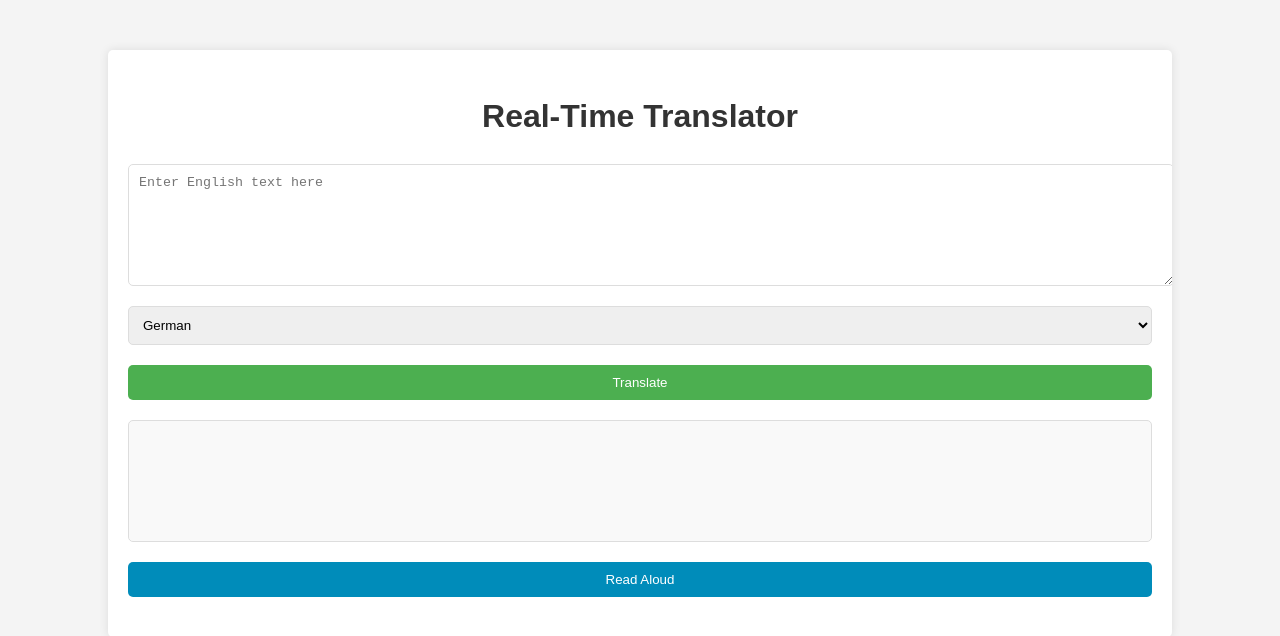
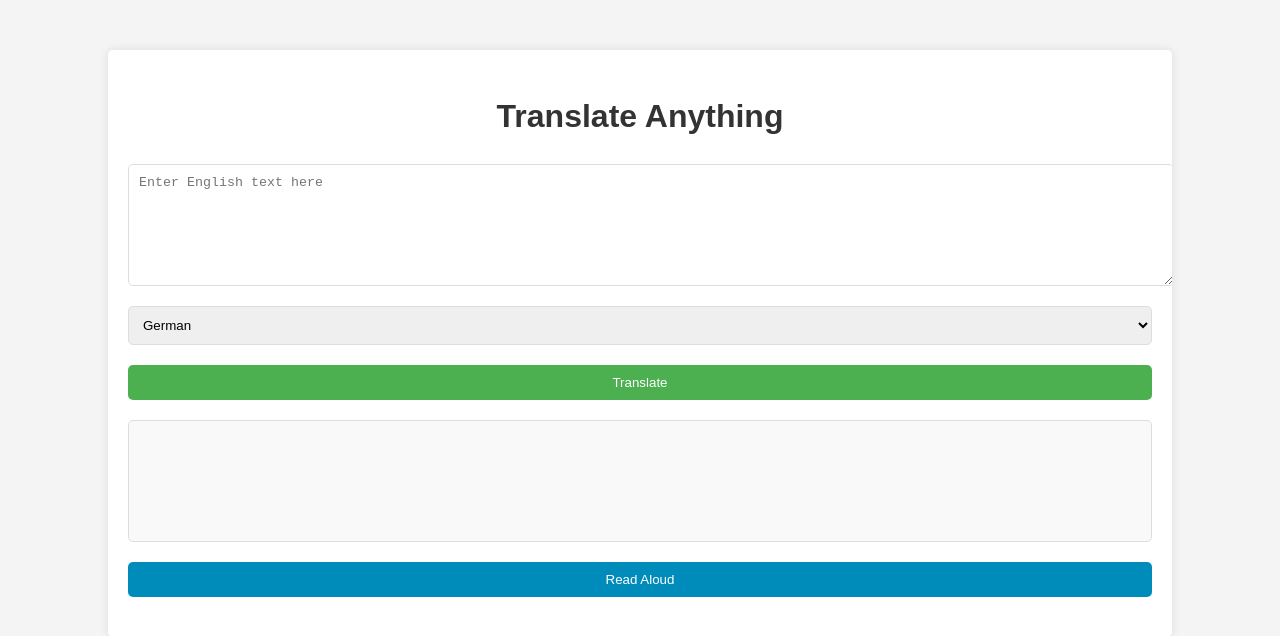
Before and after one commit to GEMS-Gallery/linguavox-019242e89839, a website built with Vite: page frontend/index.html in a window 1280 px wide. Built offline with nearby package versions, Linux system fonts and the light colour scheme; what @dfinity/agent would draw is missing.

Commit message:
019242ee-0c93-722f-8306-30e0c101d1e8

```diff
--- a/frontend/index.html
+++ b/frontend/index.html
@@ -3,12 +3,12 @@
 <head>
     <meta charset="UTF-8">
     <meta name="viewport" content="width=device-width, initial-scale=1.0">
-    <title>Real-Time Translator</title>
+    <title>Translate Anything</title>
     <link rel="stylesheet" href="index.css">
 </head>
 <body>
     <div class="container">
-        <h1>Real-Time Translator</h1>
+        <h1>Translate Anything</h1>
         <textarea id="inputText" placeholder="Enter English text here"></textarea>
         <select id="targetLanguage">
             <option value="de">German</option>
```
